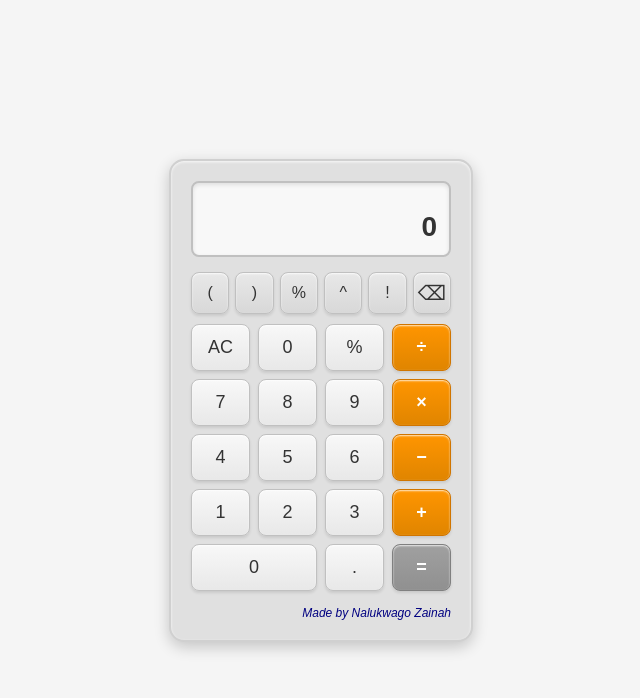
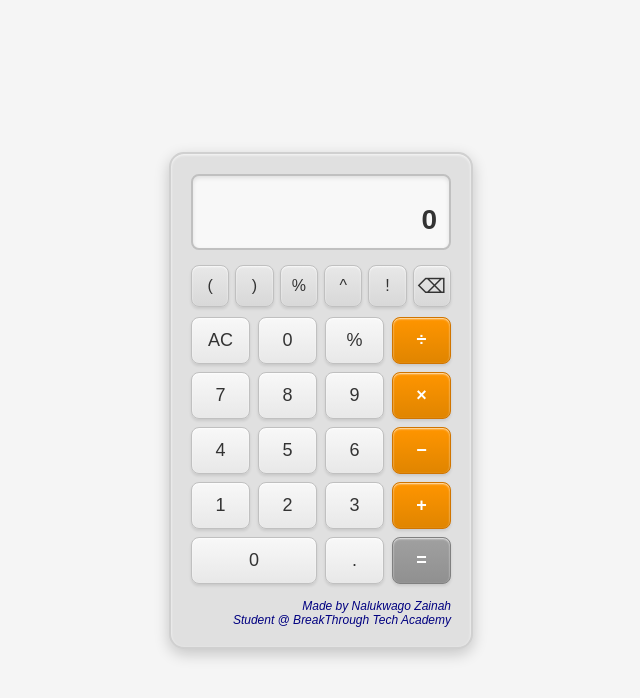
Before and after one commit to nalukwago-zainah/Nalukwago-math-Calculator, a plain HTML site: page index.html in a window 1280 px wide. Shown: the whole page, without its empty margins (319-959 px from the left). Drawn offline with Linux system fonts and the light colour scheme.

Commit message:
Update index.html

```diff
--- a/index.html
+++ b/index.html
@@ -49,9 +49,10 @@
       <button class="btn">.</button>
       <button class="btn equals">=</button>
     </div>
-    <div class="signature">Made by Nalukwago Zainah</div>
-  </div>
-
+<div class="signature">
+  Made by Nalukwago Zainah<br>
+  Student @ BreakThrough Tech Academy
+</div>
   <script>
     const display = document.getElementById('display');
     const calculationDisplay = document.getElementById('calculation');
```
